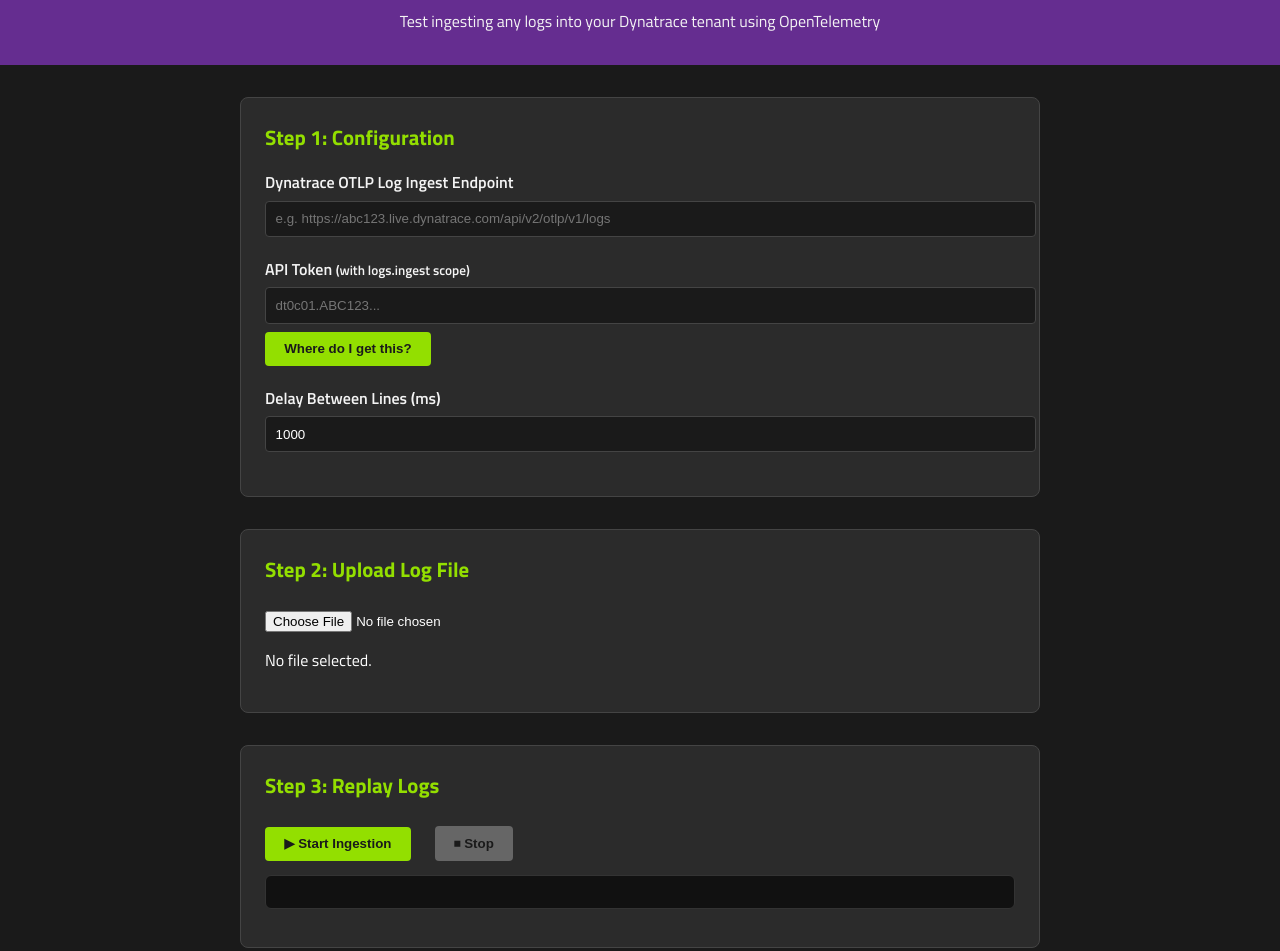
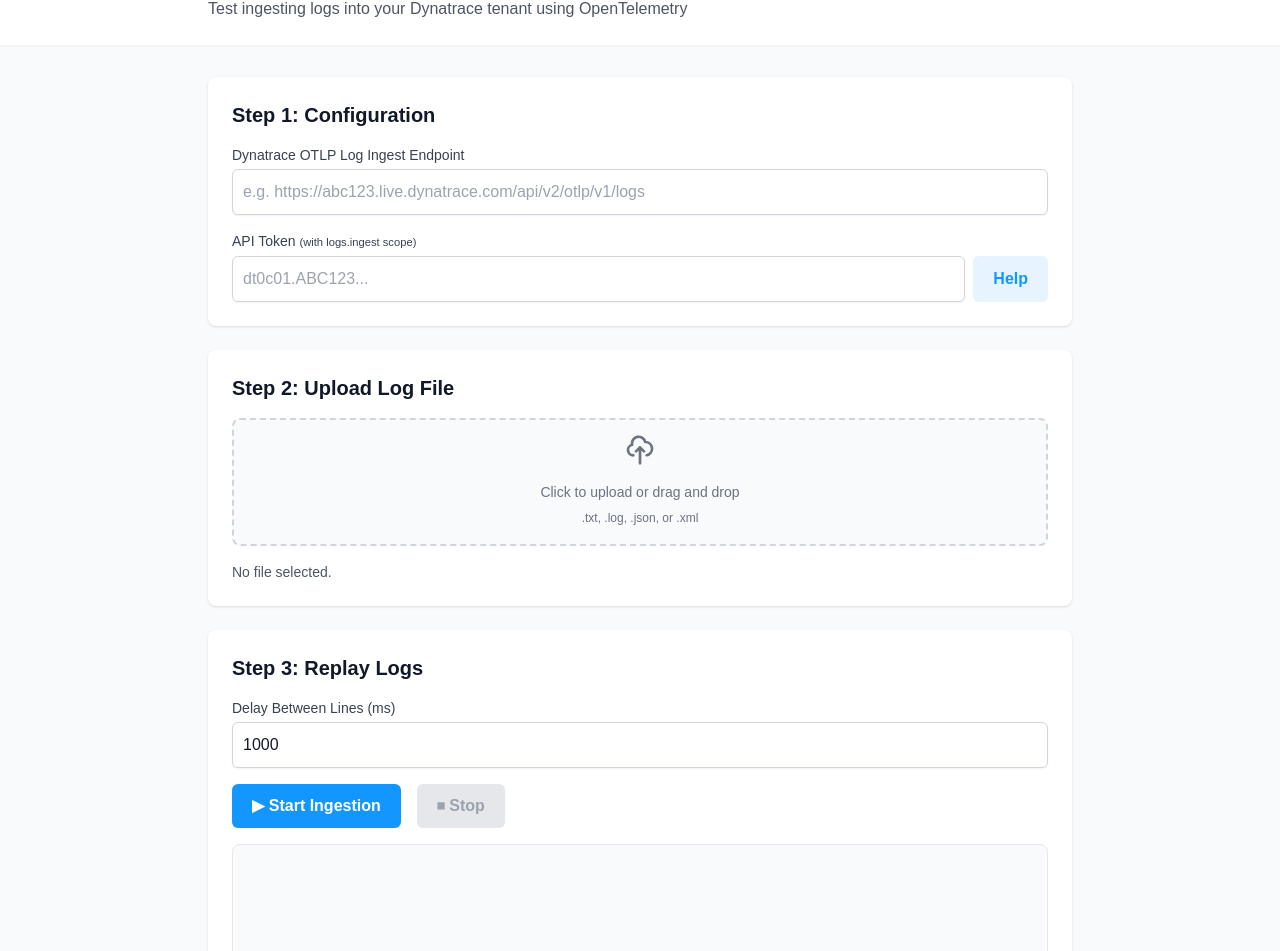
Before and after one commit to JustSchwendi/logstreamity, a plain HTML site: page index.html in a window 1280 px wide. Shown: the part 71-1022 px from the top of the page. Drawn offline with nearby package versions, Linux system fonts and the light colour scheme; a web font is replaced by a local one.

Commit message:
Modernize UI with Dynatrace brand guidelines

```diff
--- a/index.html
+++ b/index.html
@@ -5,46 +5,83 @@
   <meta name="viewport" content="width=device-width, initial-scale=1.0" />
   <title>Dynatrace Log Ingest Playground</title>
   <link rel="stylesheet" href="style.css" />
-  <link href="https://fonts.googleapis.com/css2?family=Titillium+Web:wght@400;600;700&display=swap" rel="stylesheet">
+  <script src="https://cdn.tailwindcss.com"></script>
+  <script>
+    tailwind.config = {
+      theme: {
+        extend: {
+          colors: {
+            'dynatrace-primary': '#1496FF',
+            'dynatrace-hover-primary': '#0073E6',
+            'dynatrace-secondary': '#454D57'
+          }
+        }
+      }
+    }
+  </script>
 </head>
-<body>
-  <header>
-    <h1>Dynatrace Log Ingest Playground</h1>
-    <p class="subtitle">Test ingesting any logs into your Dynatrace tenant using OpenTelemetry</p>
+<body class="bg-gray-50">
+  <header class="bg-white shadow-sm">
+    <div class="max-w-4xl mx-auto px-4 py-6">
+      <h1 class="text-3xl font-bold text-dynatrace-primary">Log Ingest Playground</h1>
+      <p class="text-gray-600 mt-2">Test ingesting logs into your Dynatrace tenant using OpenTelemetry</p>
+    </div>
   </header>
 
-  <main>
-    <section class="step" id="step-settings">
-      <h2>Step 1: Configuration</h2>
-      <div class="form-group">
-        <label for="endpoint">Dynatrace OTLP Log Ingest Endpoint</label>
-        <input type="text" id="endpoint" placeholder="e.g. https://abc123.live.dynatrace.com/api/v2/otlp/v1/logs" />
+  <main class="max-w-4xl mx-auto px-4 py-8">
+    <div class="space-y-6">
+      <section class="bg-white rounded-lg shadow p-6" id="step-settings">
+        <h2 class="text-xl font-semibold text-gray-900 mb-4">Step 1: Configuration</h2>
+        <div class="space-y-4">
+          <div>
+            <label for="endpoint" class="block text-sm font-medium text-gray-700">Dynatrace OTLP Log Ingest Endpoint</label>
+            <input type="text" id="endpoint" class="mt-1 block w-full rounded-md shadow-sm" placeholder="e.g. https://abc123.live.dynatrace.com/api/v2/otlp/v1/logs" />
           </div>
-      <div class="form-group">
-        <label for="token">API Token <small>(with logs.ingest scope)</small></label>
-        <input type="password" id="token" placeholder="dt0c01.ABC123..." />
-        <button id="help-token">Where do I get this?</button>
+          <div>
+            <label for="token" class="block text-sm font-medium text-gray-700">API Token <small>(with logs.ingest scope)</small></label>
+            <div class="mt-1 flex">
+              <input type="password" id="token" class="block w-full rounded-md shadow-sm" placeholder="dt0c01.ABC123..." />
+              <button id="help-token" class="btn-secondary ml-2">Help</button>
             </div>
-      <div class="form-group">
-        <label for="delay">Delay Between Lines (ms)</label>
-        <input type="number" id="delay" value="1000" />
+          </div>
         </div>
       </section>
 
-    <section class="step" id="step-upload">
-      <h2>Step 2: Upload Log File</h2>
-      <input type="file" id="logFile" accept=".txt,.log,.json,.xml" />
-      <p id="file-status">No file selected.</p>
+      <section class="bg-white rounded-lg shadow p-6" id="step-upload">
+        <h2 class="text-xl font-semibold text-gray-900 mb-4">Step 2: Upload Log File</h2>
+        <div class="space-y-4">
+          <div class="flex items-center justify-center w-full">
+            <label class="flex flex-col items-center justify-center w-full h-32 border-2 border-gray-300 border-dashed rounded-lg cursor-pointer bg-gray-50 hover:bg-gray-100">
+              <div class="flex flex-col items-center justify-center pt-5 pb-6">
+                <svg class="w-8 h-8 mb-4 text-gray-500" xmlns="http://www.w3.org/2000/svg" fill="none" viewBox="0 0 24 24" stroke="currentColor">
+                  <path stroke-linecap="round" stroke-linejoin="round" stroke-width="2" d="M7 16a4 4 0 01-.88-7.903A5 5 0 1115.9 6L16 6a5 5 0 011 9.9M15 13l-3-3m0 0l-3 3m3-3v12" />
+                </svg>
+                <p class="mb-2 text-sm text-gray-500">Click to upload or drag and drop</p>
+                <p class="text-xs text-gray-500">.txt, .log, .json, or .xml</p>
+              </div>
+              <input type="file" id="logFile" class="hidden" accept=".txt,.log,.json,.xml" />
+            </label>
+          </div>
+          <p id="file-status" class="text-sm text-gray-600">No file selected.</p>
+        </div>
       </section>
 
-    <section class="step" id="step-replay">
-      <h2>Step 3: Replay Logs</h2>
-      <div class="actions">
-        <button id="startBtn">▶ Start Ingestion</button>
-        <button id="stopBtn" disabled>⏹ Stop</button>
+      <section class="bg-white rounded-lg shadow p-6" id="step-replay">
+        <h2 class="text-xl font-semibold text-gray-900 mb-4">Step 3: Replay Logs</h2>
+        <div class="space-y-4">
+          <div class="form-group">
+            <label for="delay" class="block text-sm font-medium text-gray-700">Delay Between Lines (ms)</label>
+            <input type="number" id="delay" value="1000" class="mt-1 block w-full rounded-md shadow-sm" />
           </div>
-      <pre id="statusLog"></pre>
+          <div class="flex space-x-4">
+            <button id="startBtn" class="btn-primary">▶ Start Ingestion</button>
+            <button id="stopBtn" class="btn-secondary" disabled>⏹ Stop</button>
+          </div>
+          <div id="connection-status" class="hidden rounded-md p-4 mb-4"></div>
+          <pre id="statusLog" class="mt-4 p-4 bg-gray-50 rounded-lg text-sm font-mono h-64 overflow-y-auto"></pre>
+        </div>
       </section>
+    </div>
   </main>
 
   <script src="main.js"></script>
--- a/main.js
+++ b/main.js
@@ -1,4 +1,4 @@
-// main.js — Ingest logic and UI wiring
+// main.js — Enhanced ingest logic and UI wiring
 
 let logLines = [];
 let ingestInterval = null;
@@ -13,6 +13,7 @@ const statusLog = document.getElementById('statusLog');
 const startBtn = document.getElementById('startBtn');
 const stopBtn = document.getElementById('stopBtn');
 const helpTokenBtn = document.getElementById('help-token');
+const connectionStatus = document.getElementById('connection-status');
 
 helpTokenBtn.addEventListener('click', () => {
   alert(`To create a Dynatrace API token:\n\n1. Log into your Dynatrace tenant\n2. Go to Access Tokens\n3. Click 'Generate new token'\n4. Add scope: logs.ingest\n5. Copy the token and paste it here`);
@@ -29,18 +30,54 @@ fileInput.addEventListener('change', () => {
   reader.onload = function (e) {
     const content = e.target.result;
     logLines = content.split(/\r?\n/).filter(line => line.trim().length > 0);
-    fileStatus.textContent = `${logLines.length} log lines ready.`;
+    fileStatus.textContent = `${logLines.length} log lines ready for ingestion`;
+    fileStatus.className = 'text-sm text-dynatrace-primary font-medium';
   };
   reader.readAsText(file);
 });
 
-startBtn.addEventListener('click', () => {
+async function testConnection(endpoint, token) {
+  try {
+    const response = await fetch(endpoint, {
+      method: 'POST',
+      headers: {
+        'Authorization': `Api-Token ${token}`,
+        'Content-Type': 'application/json'
+      },
+      body: JSON.stringify(buildPayload('Connection test'))
+    });
+
+    connectionStatus.className = response.ok
+      ? 'connection-success rounded-md p-4 mb-4'
+      : 'connection-error rounded-md p-4 mb-4';
+
+    connectionStatus.textContent = response.ok
+      ? '✓ Connection successful! Ready to ingest logs.'
+      : `⚠ Connection failed: ${response.status} ${response.statusText}`;
+
+    connectionStatus.style.display = 'block';
+    return response.ok;
+  } catch (error) {
+    connectionStatus.className = 'connection-error rounded-md p-4 mb-4';
+    connectionStatus.textContent = `⚠ Connection error: ${error.message}`;
+    connectionStatus.style.display = 'block';
+    return false;
+  }
+}
+
+startBtn.addEventListener('click', async () => {
   const endpoint = endpointInput.value.trim();
   const token = tokenInput.value.trim();
   const delay = parseInt(delayInput.value.trim(), 10);
 
   if (!endpoint || !token || !delay || logLines.length === 0) {
     alert('Please fill all fields and upload a log file.');
+    return;
+  }
+
+  // Test connection before starting
+  const isConnected = await testConnection(endpoint, token);
+  if (!isConnected) {
     return;
   }
 
@@ -54,6 +91,7 @@ startBtn.addEventListener('click', () => {
       clearInterval(ingestInterval);
       startBtn.disabled = false;
       stopBtn.disabled = true;
+      logStatus('✓ Ingestion completed successfully');
       return;
     }
 
@@ -70,13 +108,13 @@ startBtn.addEventListener('click', () => {
     })
       .then(response => {
         if (response.ok) {
-          logStatus(`✔ Sent: ${line}`);
+          logStatus(`✓ Sent: ${line}`);
         } else {
-          logStatus(`✖ Error (${response.status}): ${line}`);
+          logStatus(`⚠ Error (${response.status}): ${line}`);
         }
       })
       .catch(err => {
-        logStatus(`✖ Network error: ${err.message}`);
+        logStatus(`⚠ Network error: ${err.message}`);
       });
   }, delay);
 });
--- a/style.css
+++ b/style.css
@@ -1,109 +1,98 @@
-/* style.css — Dynatrace-inspired theme */
+/* style.css — Modern Dynatrace theme */
+@import url('https://dt-cdn.net/fonts/BerninaSans/BerninaSans-Web-Regular-20190314.woff2');
+@import url('https://dt-cdn.net/fonts/BerninaSans/BerninaSans-Web-Bold-20190314.woff2');
 
 body {
-  font-family: 'Titillium Web', sans-serif;
-  background-color: #1A1A1A;
-  color: #FFFFFF;
+  font-family: 'Bernina Sans', sans-serif;
   margin: 0;
   padding: 0;
   line-height: 1.5;
-}
-
-header {
-  background-color: #652D90;
-  padding: 1rem;
-  text-align: center;
-}
-
-header h1 {
-  margin: 0;
-  font-size: 2rem;
-  color: #93DF00;
-}
-
-.subtitle {
-  color: #F4F4F4;
-  font-weight: 400;
-}
-
-main {
-  padding: 2rem;
-  max-width: 800px;
-  margin: auto;
-}
-
-.step {
-  background-color: #2B2B2B;
-  border: 1px solid #444;
-  border-radius: 8px;
-  padding: 1.5rem;
-  margin-bottom: 2rem;
-}
-
-.step h2 {
-  color: #93DF00;
-  font-size: 1.3rem;
-  margin-top: 0;
-}
-
-.form-group {
-  margin-bottom: 1.25rem;
-}
-
-label {
-  display: block;
-  margin-bottom: 0.4rem;
-  color: #F4F4F4;
-  font-weight: 600;
+  background-color: #F3F4F6;
+  color: #111827;
 }
 
 input[type="text"],
 input[type="password"],
 input[type="number"] {
   width: 100%;
-  padding: 0.6rem;
-  border: 1px solid #444;
-  border-radius: 4px;
-  background-color: #1A1A1A;
-  color: #fff;
+  padding: 0.625rem;
+  border: 1px solid #D1D5DB;
+  border-radius: 0.375rem;
+  background-color: white;
+  color: #111827;
+  transition: border-color 0.15s ease-in-out;
 }
 
-input[type="file"] {
-  margin-top: 0.5rem;
-  color: #fff;
+input[type="text"]:focus,
+input[type="password"]:focus,
+input[type="number"]:focus {
+  outline: none;
+  border-color: #1496FF;
+  box-shadow: 0 0 0 3px rgba(20, 150, 255, 0.1);
 }
 
-button {
-  background-color: #93DF00;
-  color: #1A1A1A;
+.btn-primary {
+  background-color: #1496FF;
+  color: white;
   border: none;
-  padding: 0.6rem 1.2rem;
-  font-weight: bold;
-  border-radius: 4px;
+  padding: 0.625rem 1.25rem;
+  font-weight: 600;
+  border-radius: 0.375rem;
   cursor: pointer;
-  margin-top: 0.5rem;
-  margin-right: 0.5rem;
+  transition: background-color 0.15s ease-in-out;
 }
 
-button:disabled {
-  background-color: #666;
+.btn-primary:hover {
+  background-color: #0073E6;
+}
+
+.btn-primary:disabled {
+  background-color: #9CA3AF;
   cursor: not-allowed;
 }
 
-.actions {
-  display: flex;
-  gap: 1rem;
-  align-items: center;
+.btn-secondary {
+  background-color: rgba(20, 150, 255, 0.1);
+  color: #1496FF;
+  border: none;
+  padding: 0.625rem 1.25rem;
+  font-weight: 600;
+  border-radius: 0.375rem;
+  cursor: pointer;
+  transition: background-color 0.15s ease-in-out;
 }
 
-pre#statusLog {
-  background-color: #111;
-  border: 1px solid #333;
+.btn-secondary:hover {
+  background-color: rgba(20, 150, 255, 0.2);
+}
+
+.btn-secondary:disabled {
+  background-color: #E5E7EB;
+  color: #9CA3AF;
+  cursor: not-allowed;
+}
+
+#statusLog {
+  background-color: #F9FAFB;
+  border: 1px solid #E5E7EB;
   padding: 1rem;
-  border-radius: 6px;
+  border-radius: 0.5rem;
+  font-family: ui-monospace, SFMono-Regular, Menlo, Monaco, Consolas, monospace;
+  font-size: 0.875rem;
+  line-height: 1.5;
+  overflow-y: auto;
   max-height: 300px;
-  overflow-y: auto;
-  color: #93DF00;
-  font-size: 0.85rem;
-  white-space: pre-wrap;
+  color: #111827;
 }
+
+.connection-error {
+  background-color: #FEE2E2;
+  border: 1px solid #FCA5A5;
+  color: #991B1B;
+}
+
+.connection-success {
+  background-color: #DCFCE7;
+  border: 1px solid #86EFAC;
+  color: #166534;
+}
```
Lines whose indentation alone changed are shown as unchanged.
